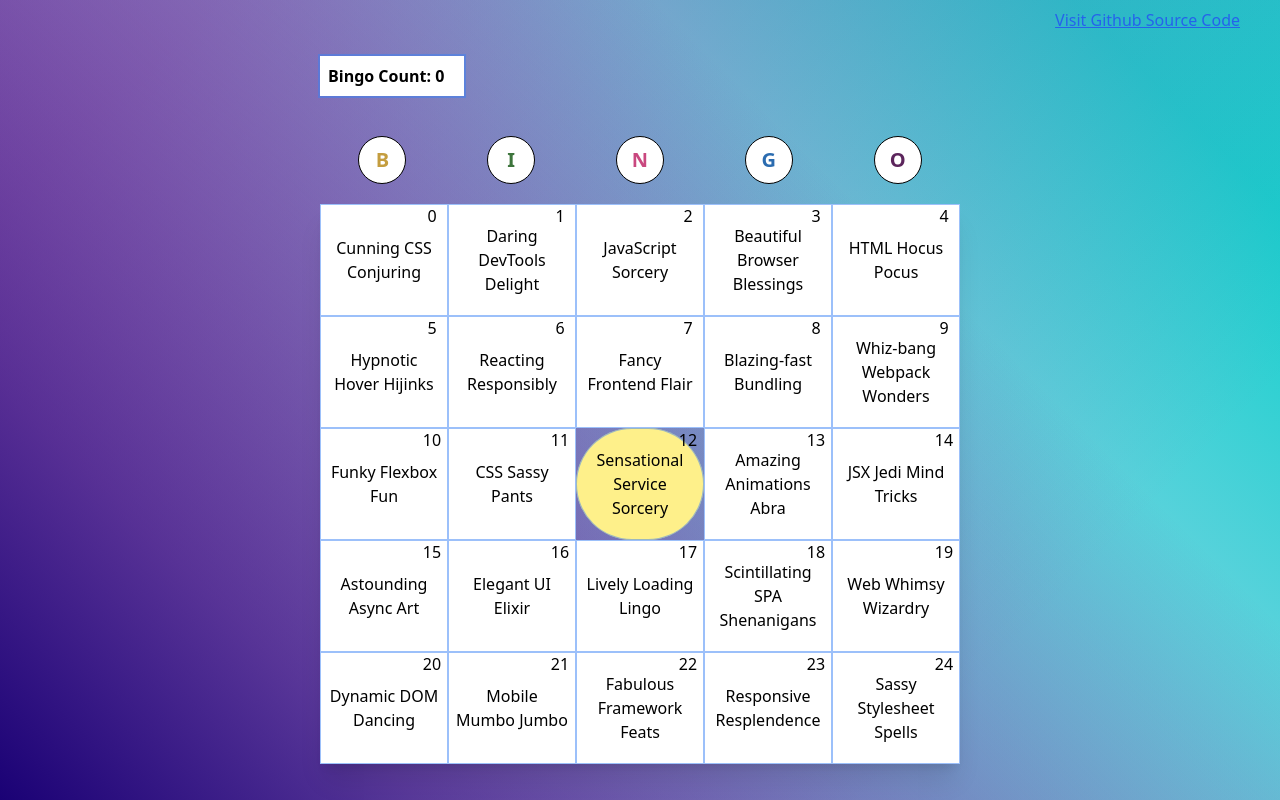
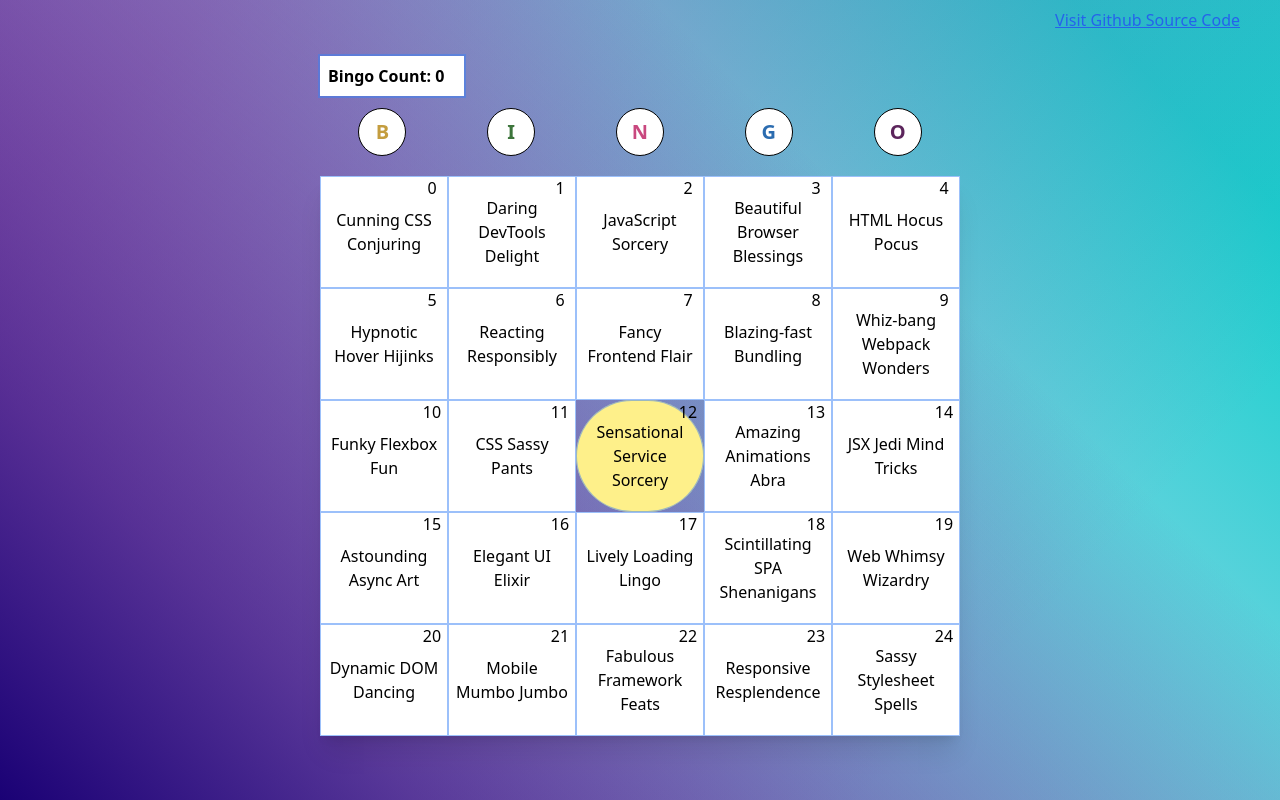
Before and after one commit to kaisbitar/sensory-minds, a React (Vite) app: page / in a window 1280 px wide. Built offline with nearby package versions, Linux system fonts and the light colour scheme.

Commit message:
Updated readme, fixed reloading on scroll on phopnes, fixed rotation

```diff
--- a/src/components/Board.jsx
+++ b/src/components/Board.jsx
@@ -58,7 +58,7 @@ const BingoBoard = () => {
   // render bingo board
   return (
     <>
-      <div className='mb-10 ml-0 text-sm sm:text-base m-auto relative sm:block w-36 bg-white p-2 ring-2 font-bold'>Bingo Count: {winningArrays.length}</div>
+      <div className='mb-3 ml-0 text-sm sm:text-base m-auto relative sm:block w-36 bg-white p-2 ring-2 font-bold'>Bingo Count: {winningArrays.length}</div>
       <Celebration celebrate={celebrate} />
       <motion.div
         className='
--- a/src/components/Celebration.jsx
+++ b/src/components/Celebration.jsx
@@ -8,7 +8,7 @@ const Celebration = ({ celebrate }) => {
       scale: [1, 0, 1],
       rotate: [60, -60]
     },
-    off: {},
+    off: { rotate: 0 },
   }
 
   const bingo = 'BINGO'
--- a/src/index.css
+++ b/src/index.css
@@ -2,14 +2,12 @@
 @tailwind components;
 @tailwind utilities;
 
-html {
-  overflow: hidden;
-}
 
 #root {
   width: 100vw;
   height: 100vh;
   background-color: #8EC5FC;
+  overflow: hidden;
   background: linear-gradient(45deg, rgb(26, 1, 117) 0%, rgba(225, 5, 34, 0) 70%) repeat scroll 0% 0%,
     linear-gradient(135deg, rgba(225, 5, 152, 0.314) 10%, rgba(49, 5, 209, 0) 80%) repeat scroll 0% 0%,
     linear-gradient(225deg, hsla(179, 81%, 45%, 1) 10%, rgba(10, 219, 216, 0) 80%) repeat scroll 0% 0%,
```
Also changed, not shown: 1 other file (tests, documents, lock files or other folders).
